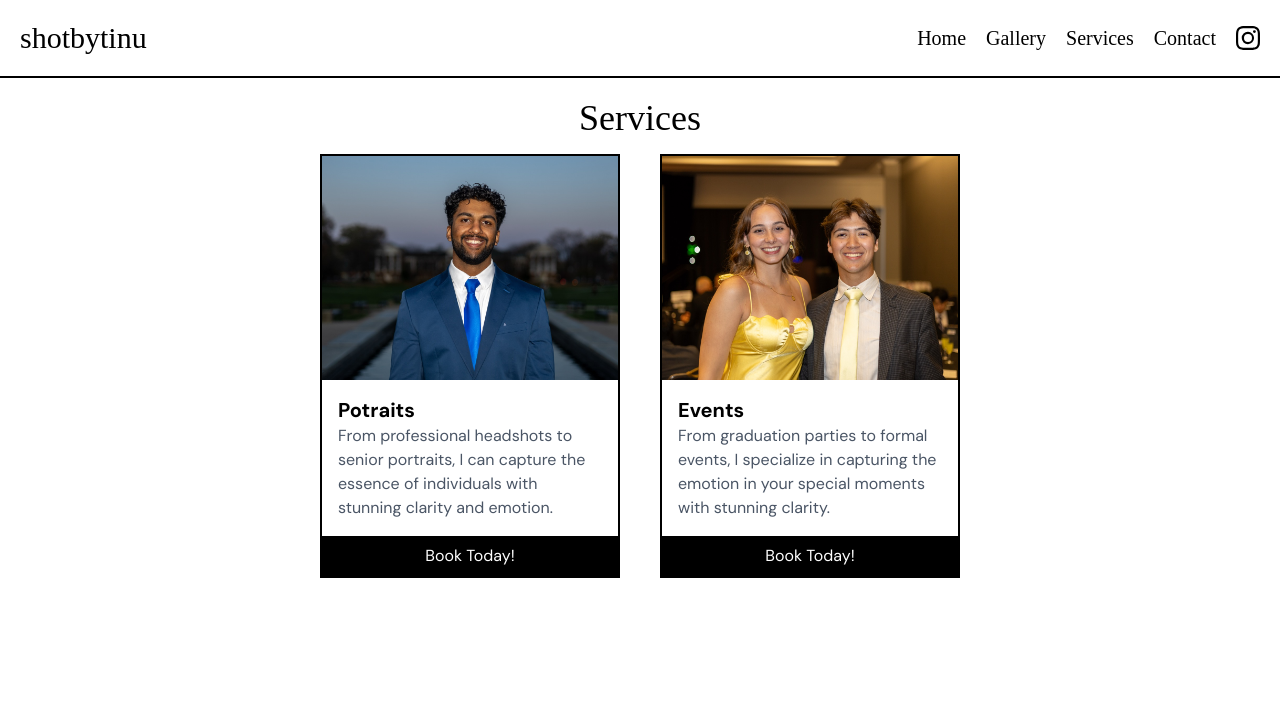
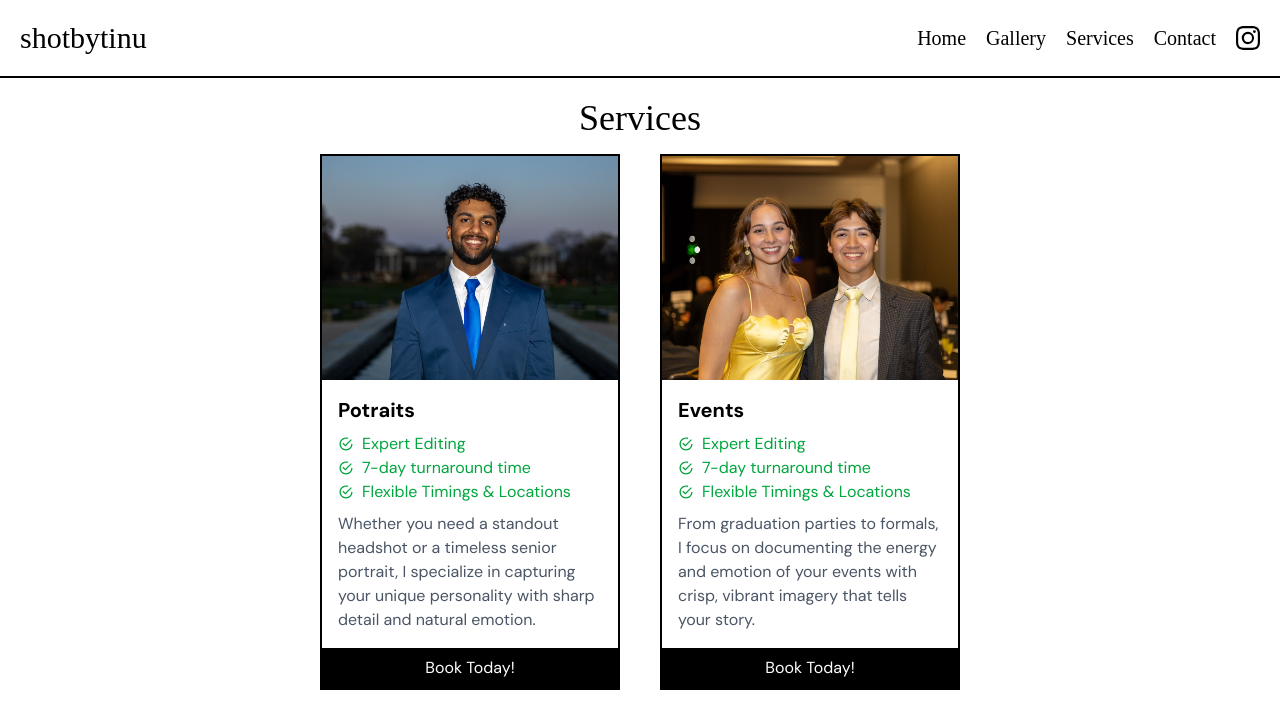
Before and after one commit to tinuh/shotbytinu, a Next.js app: page /services in a window 1280 px wide. Shown: the top 728 px of the page. Built offline with nearby package versions, Linux system fonts and the light colour scheme; a web font is replaced by a local one.

Commit message:
update services page

```diff
--- a/src/app/services/page.tsx
+++ b/src/app/services/page.tsx
@@ -9,12 +9,12 @@ export default function Page() {
 				<div className="grid grid-cols-1 sm:grid-cols-2 gap-10">
 					<Card
 						name="Potraits"
-						description="From professional headshots to senior portraits, I can capture the essence of individuals with stunning clarity and emotion."
+						description="Whether you need a standout headshot or a timeless senior portrait, I specialize in capturing your unique personality with sharp detail and natural emotion."
 						imageUrl="/gallery/kiyan_thumb.jpg"
 					/>
 					<Card
 						name="Events"
-						description="From graduation parties to formal events, I specialize in capturing the emotion in your special moments with stunning clarity."
+						description="From graduation parties to formals, I focus on documenting the energy and emotion of your events with crisp, vibrant imagery that tells your story."
 						imageUrl="/gallery/gala_pic_4_thumb.jpg"
 					/>
 				</div>
--- a/src/components/card.tsx
+++ b/src/components/card.tsx
@@ -1,4 +1,5 @@
 import Link from "next/link";
+import { IoMdCheckmarkCircleOutline } from "react-icons/io";
 
 interface CardProps {
 	name: string;
@@ -16,6 +17,20 @@ export default function Card(props: CardProps) {
 			/>
 			<div className="p-4">
 				<h2 className="text-xl font-bold">{props.name}</h2>
+				<div className="py-2">
+					<p className="flex items-center gap-2 text-green-600">
+						<IoMdCheckmarkCircleOutline className="inline" />
+						<span>Expert Editing</span>
+					</p>
+					<p className="flex items-center gap-2 text-green-600">
+						<IoMdCheckmarkCircleOutline className="inline" />
+						<span>7-day turnaround time</span>
+					</p>
+					<p className="flex items-center gap-2 text-green-600">
+						<IoMdCheckmarkCircleOutline className="inline" />
+						<span>Flexible Timings & Locations</span>
+					</p>
+				</div>
 				<p className="text-gray-600">{props.description}</p>
 			</div>
 			<Link
```
